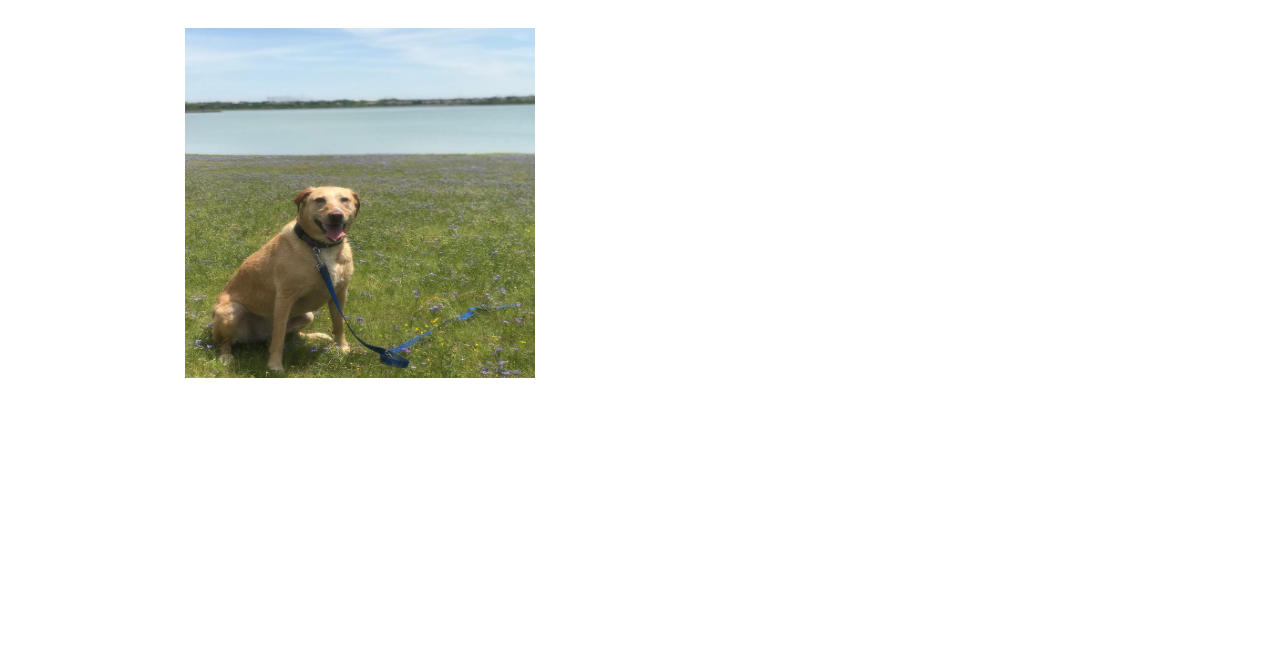
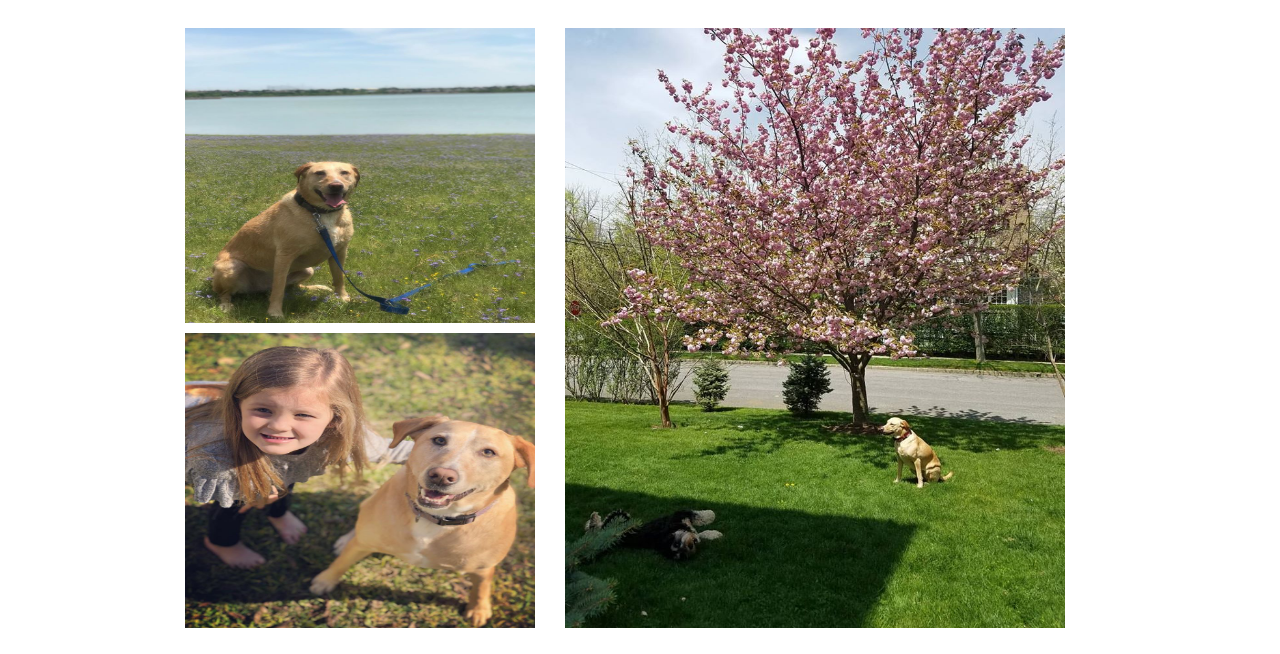
Before and after one commit to cesaranz7/Responsive-Portfolio-HW, a plain HTML site: page portfolio.html in a window 1280 px wide. Shown: the part 146-800 px from the top of the page. Drawn offline with nearby package versions, Linux system fonts and the light colour scheme.

Commit message:
Added images and contact form

```diff
--- a/portfolio.html
+++ b/portfolio.html
@@ -16,7 +16,7 @@
 <body>
 <!-- Navigation Bar -->
     <nav class="navbar  navbar-dark bg-dark">
-        <span class="navbar-brand mb-0 h1">Cesar</span>
+        <span class="navbar-brand mb-0 h1">Sadie</span>
 
         <section>
             <a class="navbar-brand" href="index.html">About</a>
@@ -40,12 +40,15 @@
 
     <!-- Images -->
     <section class="row">
-        <section class="col-md-12">
+        <section class="col-md-4">
             <img id= "SadieByTheLake" src="Assets/Images/Sadie_By_The_Lake.jpeg" alt="Dog by the lake">
+            <img id= "SadieAndKK" src="Assets/Images/Sadie_and_KK.jpeg" alt="Dog and human sister">
+        </section>
+        <section class="col-md-8">
+            <img id= "SadieAndPenny" src="Assets/Images/Sadie_and_penny.jpeg" alt="Dogs under a cherry blossom">
         </section>
     </section>
 </section>
-
 </body>
 
 </html>
--- a/style.css
+++ b/style.css
@@ -19,8 +19,29 @@ h2 {
 /* Portfolio Page  */
 
 #SadieByTheLake {
-    height: 350px;
+    height: 295px;
     width: 350px;
     margin-top: 30px;
     margin-left: 100px;
 }
+
+#SadieAndPenny {
+    height: 600px;
+    width: 500px;
+    margin-top: 30px;
+    margin-left: 100px;
+
+}
+
+#SadieAndKK {
+    height: 295px;
+    width: 350px;
+    margin-left: 100px;
+    margin-top: 10px;
+}
+
+
+/* Footer  */
+.footer {
+    background-color: #dfd1d104;
+}
```
Also changed, not shown: contact.html (+1 -1 lines), index.html (+3 -1 lines).
